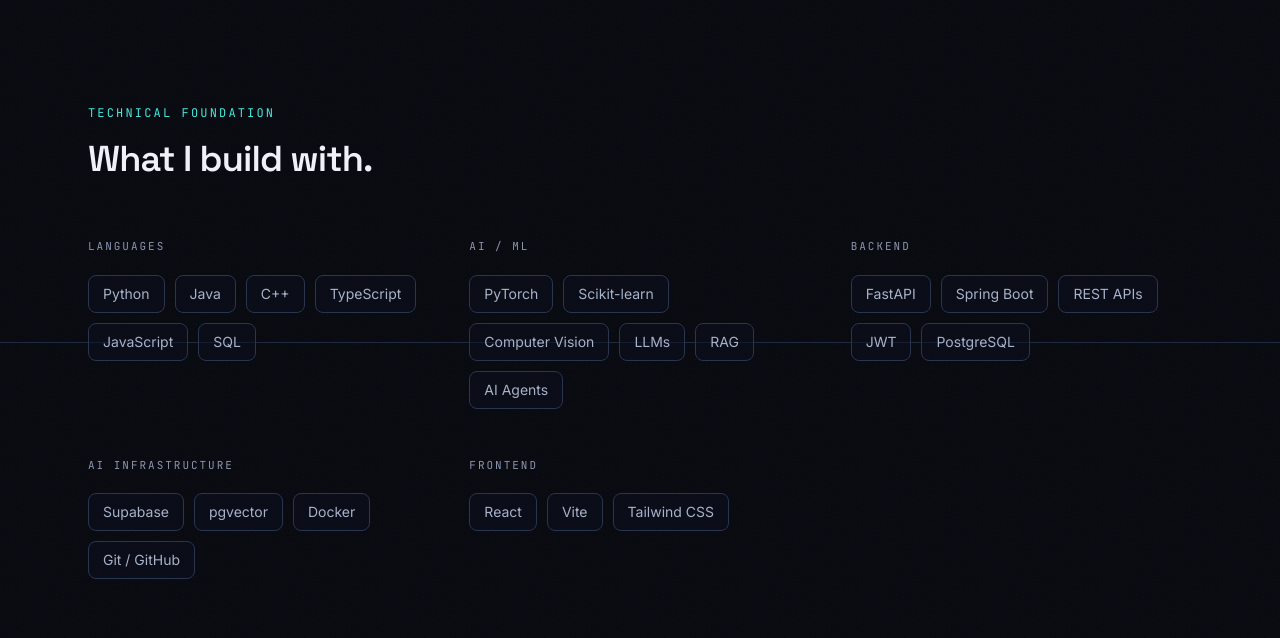
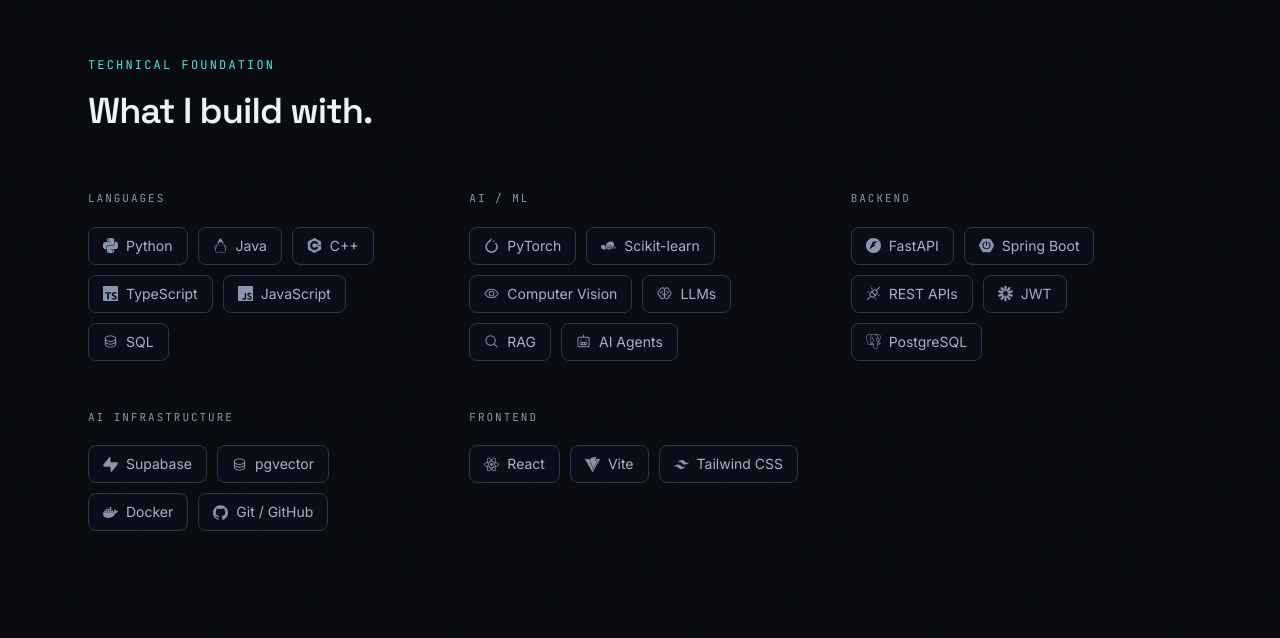
Before and after one commit to Alphathanlwin/Portfolio-Website, a React (Vite) app: page / in a window 1280 px wide. Shown: the part 2182-2820 px from the top of the page. Built offline with nearby package versions, Linux system fonts and the light colour scheme.

Commit message:
Add tech stack logos to skills section

```diff
--- a/package.json
+++ b/package.json
@@ -16,7 +16,8 @@
     "lenis": "^1.3.26",
     "lucide-react": "^1.31.0",
     "react": "^19.2.8",
-    "react-dom": "^19.2.8"
+    "react-dom": "^19.2.8",
+    "react-icons": "^5.7.0"
   },
   "devDependencies": {
     "@tailwindcss/vite": "^4.3.3",
--- a/src/components/Skills/Skills.tsx
+++ b/src/components/Skills/Skills.tsx
@@ -1,14 +1,62 @@
-import { useRef } from "react";
+import { useRef, type ComponentType } from "react";
+import { Database, Eye, Brain, Robot, PlugsConnected, MagnifyingGlass } from "@phosphor-icons/react";
+import {
+  SiPython,
+  SiOpenjdk,
+  SiCplusplus,
+  SiTypescript,
+  SiJavascript,
+  SiPytorch,
+  SiScikitlearn,
+  SiFastapi,
+  SiSpringboot,
+  SiJsonwebtokens,
+  SiPostgresql,
+  SiSupabase,
+  SiDocker,
+  SiGithub,
+  SiReact,
+  SiVite,
+  SiTailwindcss,
+} from "react-icons/si";
 import { skillGroups } from "@/data/skills";
 import { useGsapReveal } from "@/animations/useGsapReveal";
+
+type SkillIcon = ComponentType<{ size?: number; className?: string; "aria-hidden"?: boolean }>;
+
+const ICONS: Record<string, SkillIcon> = {
+  Python: SiPython,
+  Java: SiOpenjdk,
+  "C++": SiCplusplus,
+  TypeScript: SiTypescript,
+  JavaScript: SiJavascript,
+  SQL: Database,
+  PyTorch: SiPytorch,
+  "Scikit-learn": SiScikitlearn,
+  "Computer Vision": Eye,
+  LLMs: Brain,
+  RAG: MagnifyingGlass,
+  "AI Agents": Robot,
+  FastAPI: SiFastapi,
+  "Spring Boot": SiSpringboot,
+  "REST APIs": PlugsConnected,
+  JWT: SiJsonwebtokens,
+  PostgreSQL: SiPostgresql,
+  Supabase: SiSupabase,
+  pgvector: Database,
+  Docker: SiDocker,
+  "Git / GitHub": SiGithub,
+  React: SiReact,
+  Vite: SiVite,
+  "Tailwind CSS": SiTailwindcss,
+};
 
 export default function Skills() {
   const sectionRef = useRef<HTMLElement>(null);
   useGsapReveal(sectionRef, ".skill-group");
 
   return (
-    <section id="skills" ref={sectionRef} className="relative py-28 sm:py-36">
-      <div className="pointer-events-none absolute inset-x-0 top-1/2 h-px bg-line-soft" />
+    <section id="skills" ref={sectionRef} className="relative py-20 sm:py-24">
       <div className="mx-auto max-w-6xl px-6">
         <p className="mono-label mb-4 text-xs text-cyan">Technical Foundation</p>
         <h2 className="max-w-2xl font-display text-3xl font-semibold leading-tight tracking-tight text-text-primary sm:text-4xl">
@@ -20,15 +68,25 @@ export default function Skills() {
             <div key={group.domain} className="skill-group">
               <h3 className="mono-label mb-5 text-[11px] text-text-tertiary">{group.domain}</h3>
               <div className="flex flex-wrap gap-2.5">
-                {group.items.map((item) => (
+                {group.items.map((item) => {
+                  const Icon = ICONS[item];
+                  return (
                     <span
                       key={item}
-                    className="group relative rounded-lg border border-line bg-surface/50 px-3.5 py-2 text-sm text-text-secondary transition-all duration-300 hover:-translate-y-0.5 hover:border-electric/40 hover:text-text-primary"
+                      className="group relative inline-flex items-center gap-2 rounded-lg border border-line bg-surface/50 px-3.5 py-2 text-sm text-text-secondary transition-all duration-300 hover:-translate-y-0.5 hover:border-electric/40 hover:text-text-primary"
                     >
                       <span className="absolute inset-0 rounded-lg bg-electric/0 blur-md transition-colors duration-300 group-hover:bg-electric/10" />
+                      {Icon && (
+                        <Icon
+                          size={15}
+                          aria-hidden
+                          className="relative shrink-0 text-text-tertiary transition-colors duration-300 group-hover:text-cyan"
+                        />
+                      )}
                       <span className="relative">{item}</span>
                     </span>
-                ))}
+                  );
+                })}
               </div>
             </div>
           ))}
```
Also changed, not shown: 1 other file (tests, documents, lock files or other folders). Lines whose indentation alone changed are shown as unchanged.
